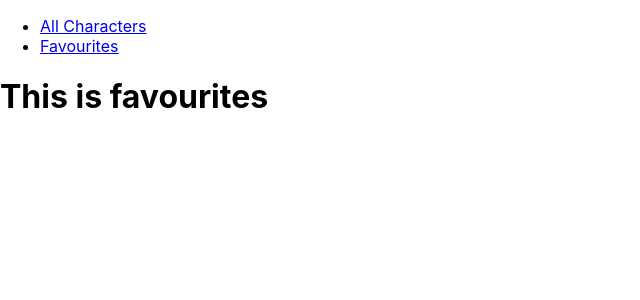
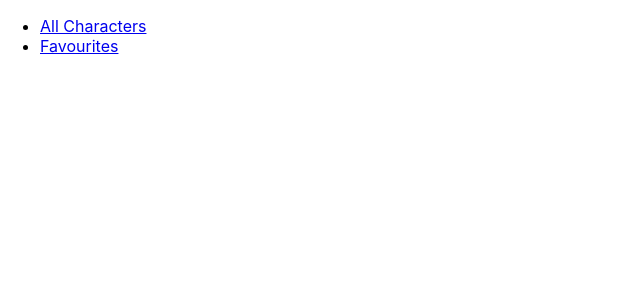
Before and after one commit to hollowayjenelle/rick-and-morty-characters, a React (Create React App) app: page /favourites in a window 1280 px wide. Shown: the top 300 px of the page, without its empty margins (0-640 px from the left). Built offline with nearby package versions, Linux system fonts and the light colour scheme.

Commit message:
edit FavouritesView layout

```diff
--- a/src/pages/FavouritesView.tsx
+++ b/src/pages/FavouritesView.tsx
@@ -1,9 +1,15 @@
 import React from "react";
+import { useSelector } from "react-redux";
+import { RootState } from "../app/store";
+import CharacterCard from "../components/CharacterCard/CharacterCard";
 
 const FavouritesView: React.FC = () => {
+  const favourites = useSelector((state: RootState) => state.favourites);
   return (
-    <div>
-      <h1>This is favourites</h1>
+    <div className="card-view">
+      {favourites.map((character) => (
+        <CharacterCard character={character} />
+      ))}
     </div>
   );
 };
```
